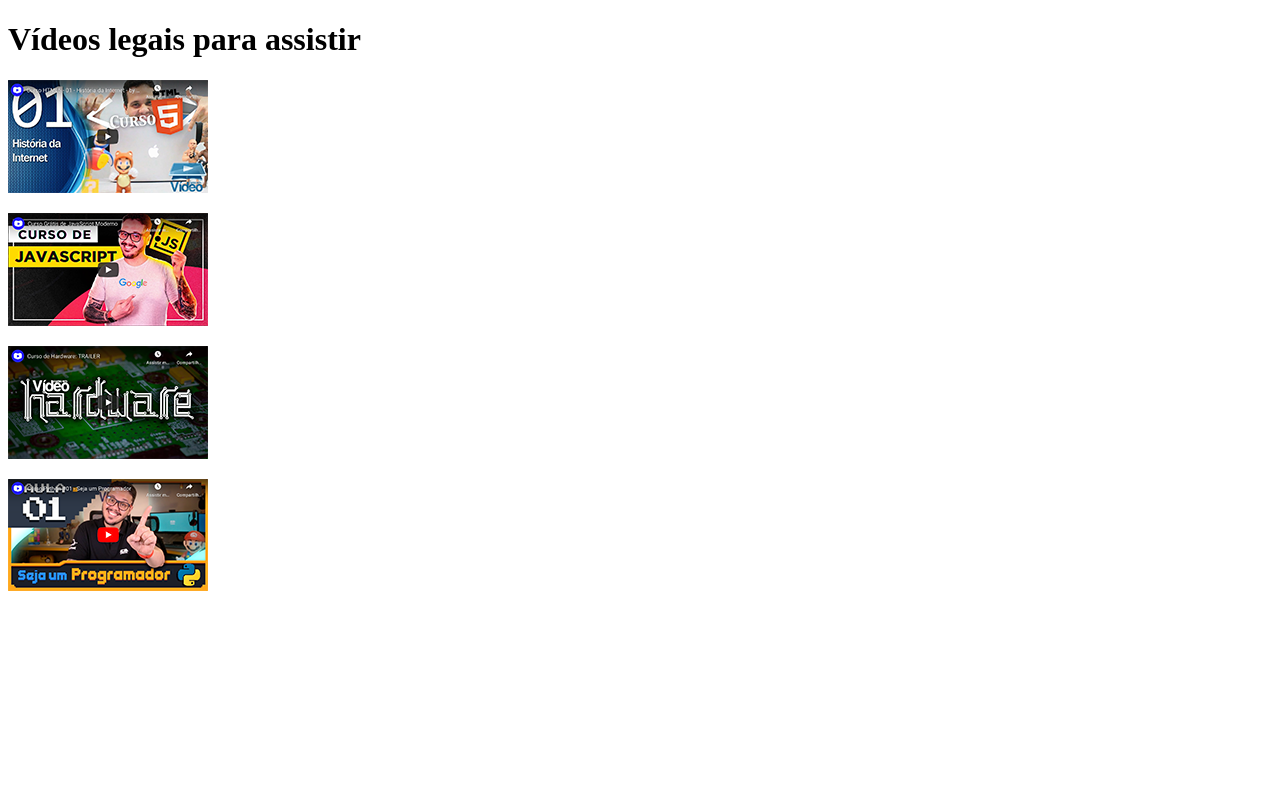
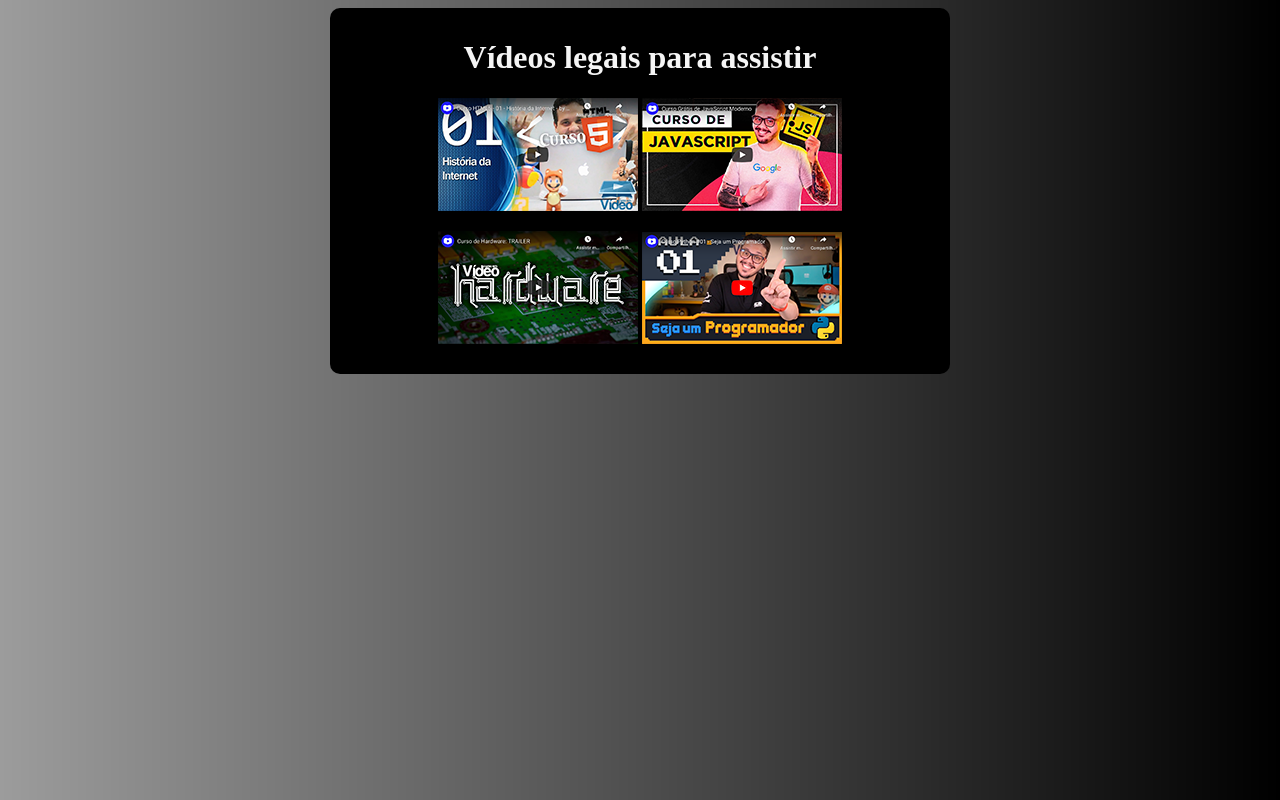
Before and after one commit to ribas-dev/testes-desafios, a plain HTML site: page desafioshtmlcss-cursoemvideo/d009/index.html in a window 1280 px wide. Drawn offline with Linux system fonts and the light colour scheme.

Commit message:
latest modifications

```diff
--- a/desafioshtmlcss-cursoemvideo/d009/index.html
+++ b/desafioshtmlcss-cursoemvideo/d009/index.html
@@ -5,12 +5,19 @@
     <meta http-equiv="X-UA-Compatible" content="IE=edge">
     <meta name="viewport" content="width=device-width, initial-scale=1.0">
     <title>Meus vídeos</title>
+    <link rel="stylesheet" href="style.css">
 </head>
 <body>
-    <h1>Vídeos legais para assistir</h1>
-    <p><a href="https://www.youtube.com/watch?v=epDCjksKMok&list=PLHz_AreHm4dlAnJ_jJtV29RFxnPHDuk9o" target="_blank" rel="external"><img src="imagens/thumb-html.png" ></a></p>
-    <p><a href="https://www.youtube.com/watch?v=1-w1RfGIov4&list=PLHz_AreHm4dlsK3Nr9GVvXCbpQyHQl1o1" target="_blank" rel="external"><img src="imagens/thumb-js.png" alt=""></a></p>
-    <p><a href="https://www.youtube.com/watch?v=iT6E92Kt38o&list=PLHz_AreHm4dn1JHgN9wpbIUhzZmycYQXW" target="_blank" rel="external"><img src="imagens/thumb-hardware.png" alt=""></a></p>
-    <p<a href="https://www.youtube.com/watch?v=S9uPNppGsGo&list=PLHz_AreHm4dlKP6QQCekuIPky1CiwmdI6"><img src="imagens/thumb-python.png" alt=""></a></p>
+    <main>
+        <h1>Vídeos legais para assistir</h1>
+        <p>
+            <a href="pag002.html" target="_blank" rel="external"><img src="imagens/thumb-html.png" ></a>
+            <a href="pag003.html" target="_blank" rel="external"><img src="imagens/thumb-js.png" alt=""></a>
+        </p>
+        <p>
+            <a href="pag004.html" target="_blank" rel="external"><img src="imagens/thumb-hardware.png" alt=""></a>
+            <a href="pag005.html"><img src="imagens/thumb-python.png" alt=""></a>
+        </p>
+    </main>
 </body>
 </html>
--- /dev/null
+++ b/desafioshtmlcss-cursoemvideo/d009/style.css
@@ -0,0 +1,24 @@
+@charset "UTF-8"
+
+* {
+    font-family: -apple-system, BlinkMacSystemFont, 'Segoe UI', Roboto, Oxygen, Ubuntu, Cantarell, 'Open Sans', 'Helvetica Neue', sans-serif;
+}
+body {
+
+   background-image: linear-gradient( to left, black, rgba(0, 0, 0, 0.39));
+}
+main {
+    background-color:black;
+    border-radius: 10px;
+    text-align: center;
+    width: 600px;
+    padding: 10px;
+    margin: auto;
+}
+
+h1 {
+    color: whitesmoke;
+}
+p {
+    color: whitesmoke;
+}
```
Also changed, not shown: desafioshtmlcss-cursoemvideo/d009/pag002.html (added, +20 -0 lines), desafioshtmlcss-cursoemvideo/d009/pag003.html (added, +18 -0 lines), desafioshtmlcss-cursoemvideo/d009/pag004.html (added, +18 -0 lines), desafioshtmlcss-cursoemvideo/d009/pag005.html (added, +18 -0 lines).
